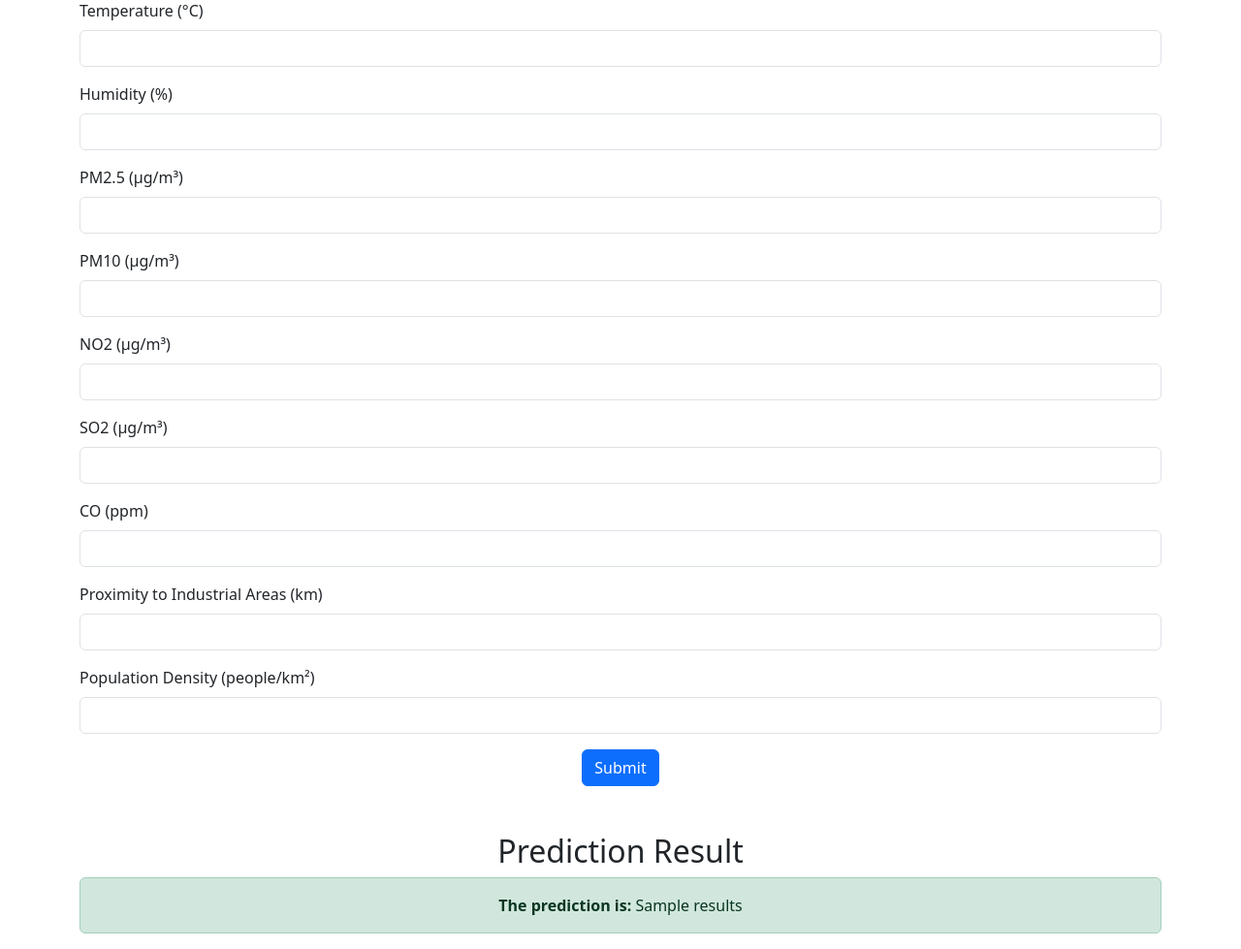
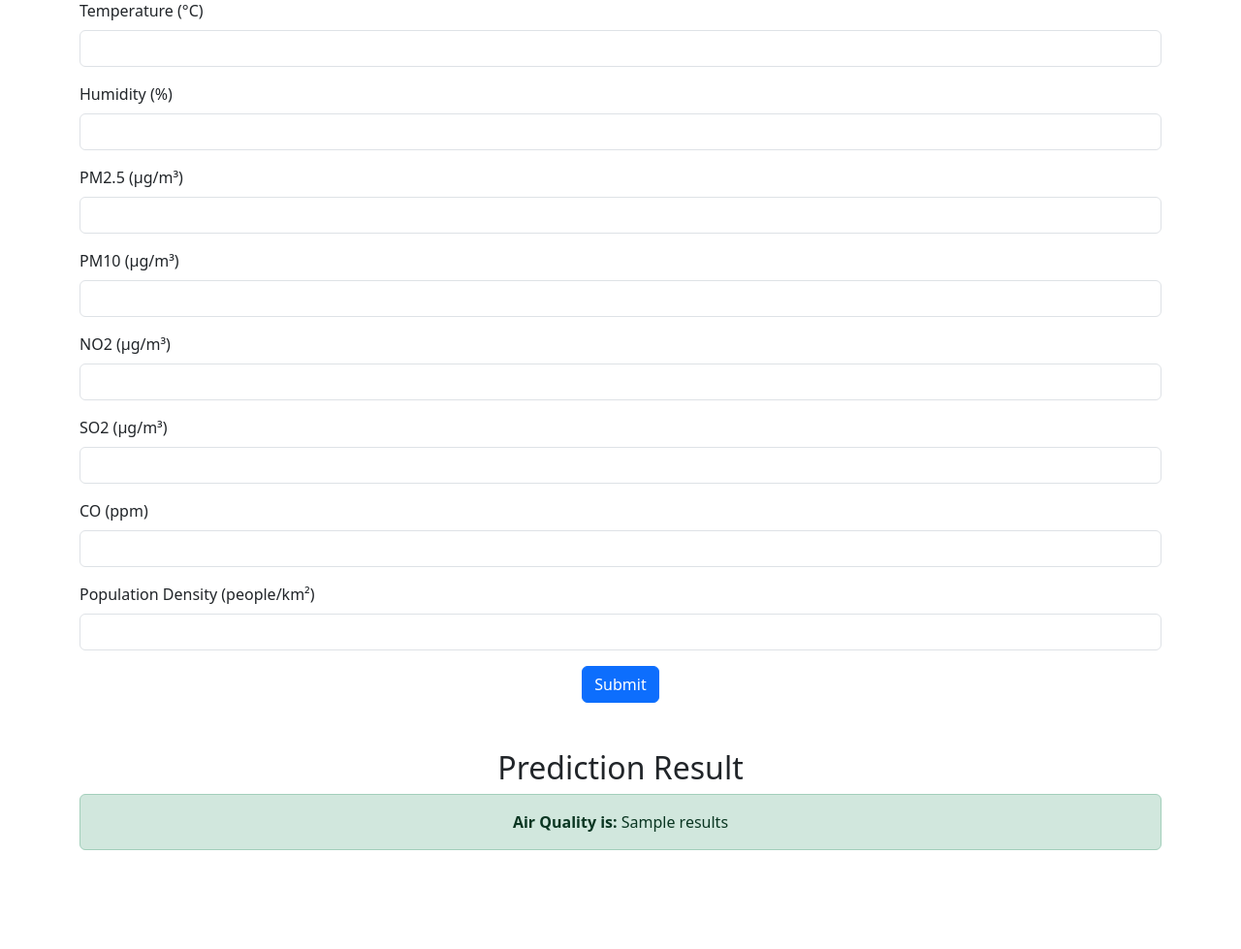
Before and after one commit to Rahul5021/air-quality-classifier, a Flask app: template templates/home.html in a window 1280 px wide. Shown: the part 121-1100 px from the top of the page at 97% size. After the commit the page ends 998 px from the top, so only its background shows below. Run offline with Flask 3, Linux system fonts and the light colour scheme; the template is opened without the code that fills it: most values are stand-ins (such as "Sample title", 1, 10 or a date in 2020).

Commit message:
deployment configuration

```diff
--- a/app.py
+++ b/application.py
@@ -28,7 +28,6 @@ def predict_datapoint():
             no2=request.form.get('no2'),
             so2=request.form.get('so2'),
             co=request.form.get('co'),
-            proximity=request.form.get('proximity'),
             population_density=request.form.get('population_density')
         )
         pred_df = data.get_data_as_dataframe()
--- a/src/components/data_transformation.py
+++ b/src/components/data_transformation.py
@@ -34,7 +34,6 @@ class DataTransformation:
                 "NO2",
                 "SO2",
                 "CO",
-                "Proximity_to_Industrial_Areas",
                 "Population_Density",
             ]
             num_pipeline = Pipeline(
--- a/src/pipeline/predict_pipeline.py
+++ b/src/pipeline/predict_pipeline.py
@@ -40,7 +40,6 @@ class CustomData:
             no2: float,
             so2: float,
             co: float,
-            proximity: float,
             population_density: float,
         ):
         self.temperature = temperature
@@ -50,7 +49,6 @@ class CustomData:
         self.no2 = no2
         self.so2 = so2
         self.co = co
-        self.proximity = proximity
         self.population_density = population_density
 
     def get_data_as_dataframe(self):
@@ -63,7 +61,6 @@ class CustomData:
                 "NO2": [self.no2],
                 "SO2": [self.so2],
                 "CO": [self.co],
-                "Proximity_to_Industrial_Areas": [self.proximity],
                 "Population_Density": [self.population_density],
             }
             return pd.DataFrame(custom_data_input_dict)
--- a/templates/home.html
+++ b/templates/home.html
@@ -53,12 +53,6 @@
                 <input type="number" class="form-control" id="co" name="co" step="0.1" required>
             </div>
 
-            <!-- Proximity to Industrial Areas -->
-            <div class="mb-3">
-                <label for="proximity" class="form-label">Proximity to Industrial Areas (km)</label>
-                <input type="number" class="form-control" id="proximity" name="proximity" step="0.1" required>
-            </div>
-
             <!-- Population Density -->
             <div class="mb-3">
                 <label for="population_density" class="form-label">Population Density (people/km²)</label>
@@ -75,7 +69,7 @@
         <div class="mt-5">
             <h2 class="text-center">Prediction Result</h2>
             <div class="alert alert-success text-center" role="alert">
-                <strong>The prediction is:</strong> {{ results }}
+                <strong>Air Quality is:</strong> {{ results }}
             </div>
         </div>
 
```
Also changed, not shown: 1 other file.
